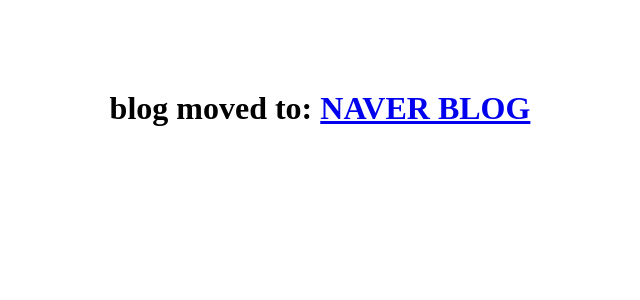
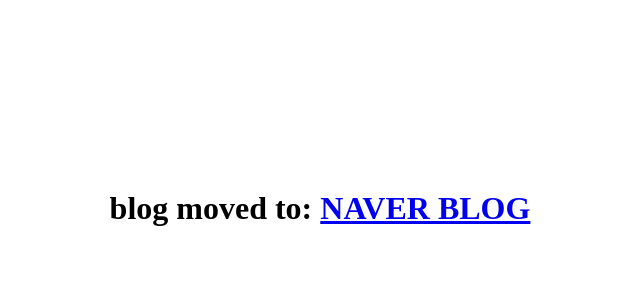
Before and after one commit to huginnmn/huginnmn.github.io, a Jekyll site: the page index.html, which Jekyll copies as it is, in a window 1280 px wide. Shown: the top 300 px of the page, without its empty margins (320-960 px from the left). Built offline with Jekyll 4.4.1, drawn with Linux system fonts in a browser that asks for light colours.

Commit message:
Update index.html

```diff
--- a/index.html
+++ b/index.html
@@ -6,7 +6,7 @@
   font-size: 2em;
   font-weight: bold;
   text-align: center; /* 이 요소의 가로 공간을 기준으로 텍스트를 가운데 정렬시킴 */
-  line-height: 200px; /* 이 요소의 텍스트를 기준으로 위 아래 기준 텍스트를 가운데 정렬시킴 */
+  line-height: 400px; /* 이 요소의 텍스트를 기준으로 위 아래 기준 텍스트를 가운데 정렬시킴 */
 }
   </style>
 
```
